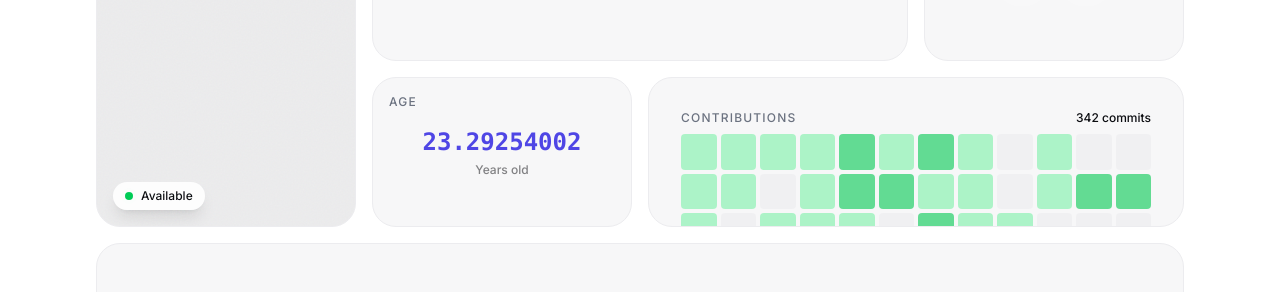
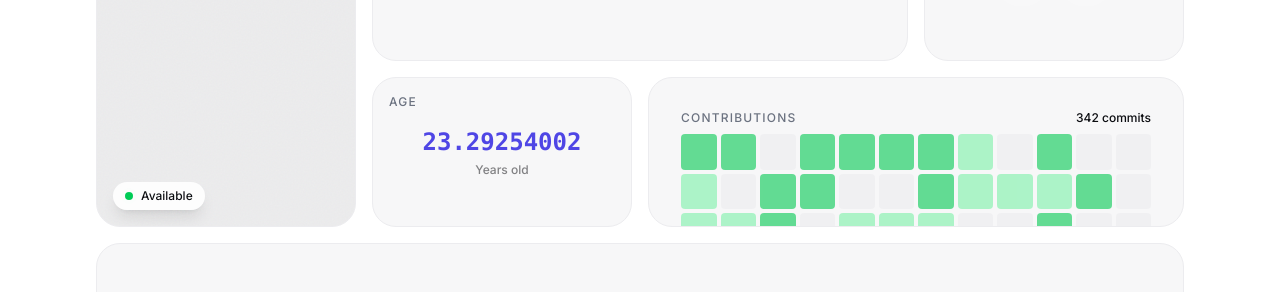
Before and after one commit to Niraj3004/niraj-kushwaha-portfolio, a Next.js app in the folder frontend/: page / in a window 1280 px wide. Shown: the part 1901-2193 px from the top of the page. Built offline with nearby package versions, Linux system fonts and the light colour scheme; no server answers.

Commit message:
fix: replace Math.random() in About.tsx with deterministic logic to fix hydration mismatch error

```diff
--- a/frontend/src/components/sections/About.tsx
+++ b/frontend/src/components/sections/About.tsx
@@ -223,9 +223,13 @@ export const About = ({ data }: { data?: any }) => {
               <span className="text-xs font-medium text-ink">342 commits</span>
             </div>
             <div className="grid grid-cols-12 gap-1 w-full h-full opacity-60">
-              {Array.from({ length: 48 }).map((_, i) => (
-                <div key={i} className={`w-full aspect-square rounded-sm ${Math.random() > 0.7 ? 'bg-green-500' : Math.random() > 0.4 ? 'bg-green-300' : 'bg-hairline'}`} />
-              ))}
+              {Array.from({ length: 48 }).map((_, i) => {
+                // Deterministic pseudo-randomness to avoid hydration mismatch
+                const seed = Math.sin(i + 1) * 10000;
+                const rand = seed - Math.floor(seed);
+                const color = rand > 0.7 ? 'bg-green-500' : rand > 0.4 ? 'bg-green-300' : 'bg-hairline';
+                return <div key={i} className={`w-full aspect-square rounded-sm ${color}`} />;
+              })}
             </div>
           </BentoCard>
 
```
Also changed, not shown: frontend/public/niraj2.jpeg (added).
